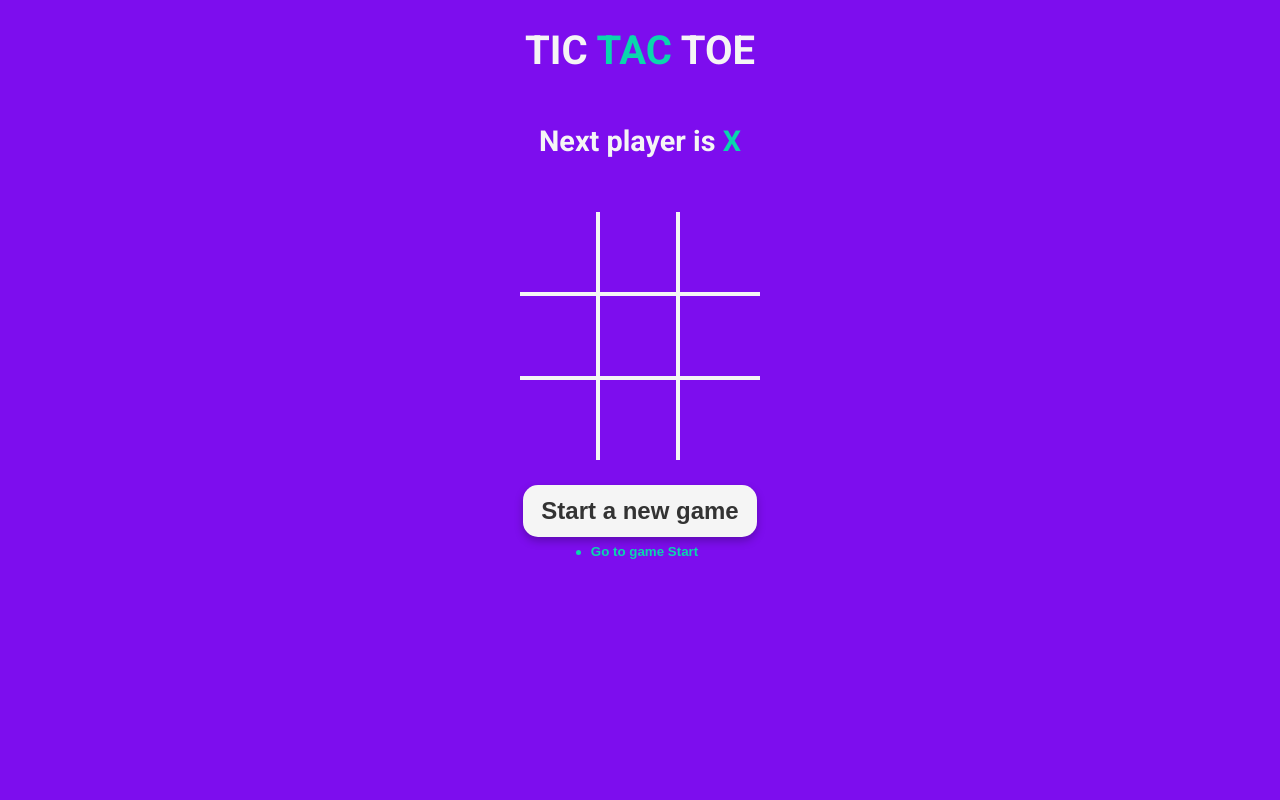
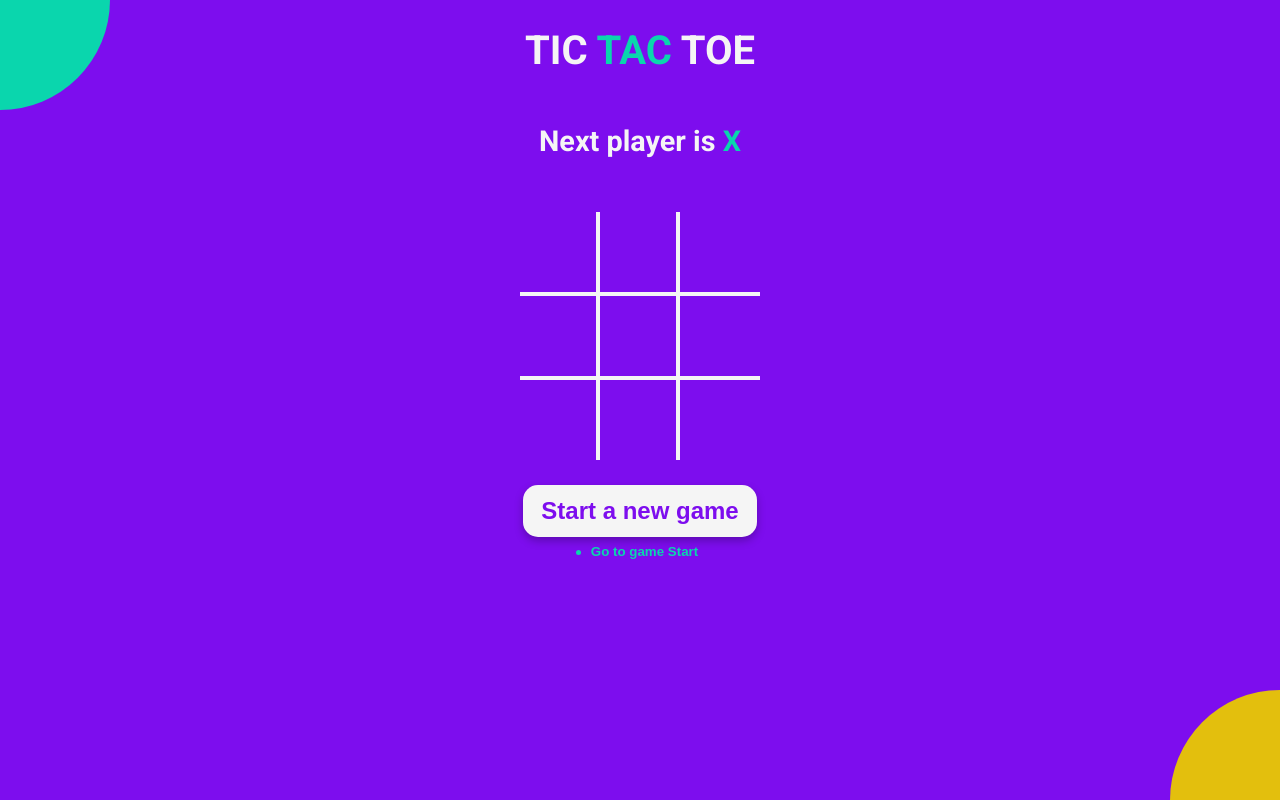
Before and after one commit to BrianHansenDK/tictactoe, a React (Vite) app: page / in a window 1280 px wide. Built offline with nearby package versions, Linux system fonts and the light colour scheme.

Commit message:
Finished all styleg!

```diff
--- a/src/App.jsx
+++ b/src/App.jsx
@@ -66,6 +66,7 @@ const App = () => {
         Start a new game
       </button>
       <History history={history} moveTo={moveTo} currentMove={currentMove} />
+      <div className="bg-balls"></div>
     </div>
   );
 };
--- a/src/styles/root.scss
+++ b/src/styles/root.scss
@@ -82,7 +82,7 @@ button {
 .btn-reset {
   font-size: 1.5rem;
   font-weight: 700;
-  color: #333;
+  color: $blue;
   background-color: whitesmoke;
   border-radius: 15px;
   padding: 12px 18px;
@@ -90,8 +90,8 @@ button {
   transition: all 0.2s;
   box-shadow: 0 4px 8px 0 rgba(0, 0, 0, 0.25);
   &.active {
-    color: $blue;
-    box-shadow: none;
+    box-shadow: 0 6px 10px 0 rgba(0, 0, 0, 0.25);
+    transform: scale3d(1.1, 1.1, 1);
   }
   &:hover {
     box-shadow: 0 3px 6px 0 rgba(0, 0, 0, 0.25);
```
